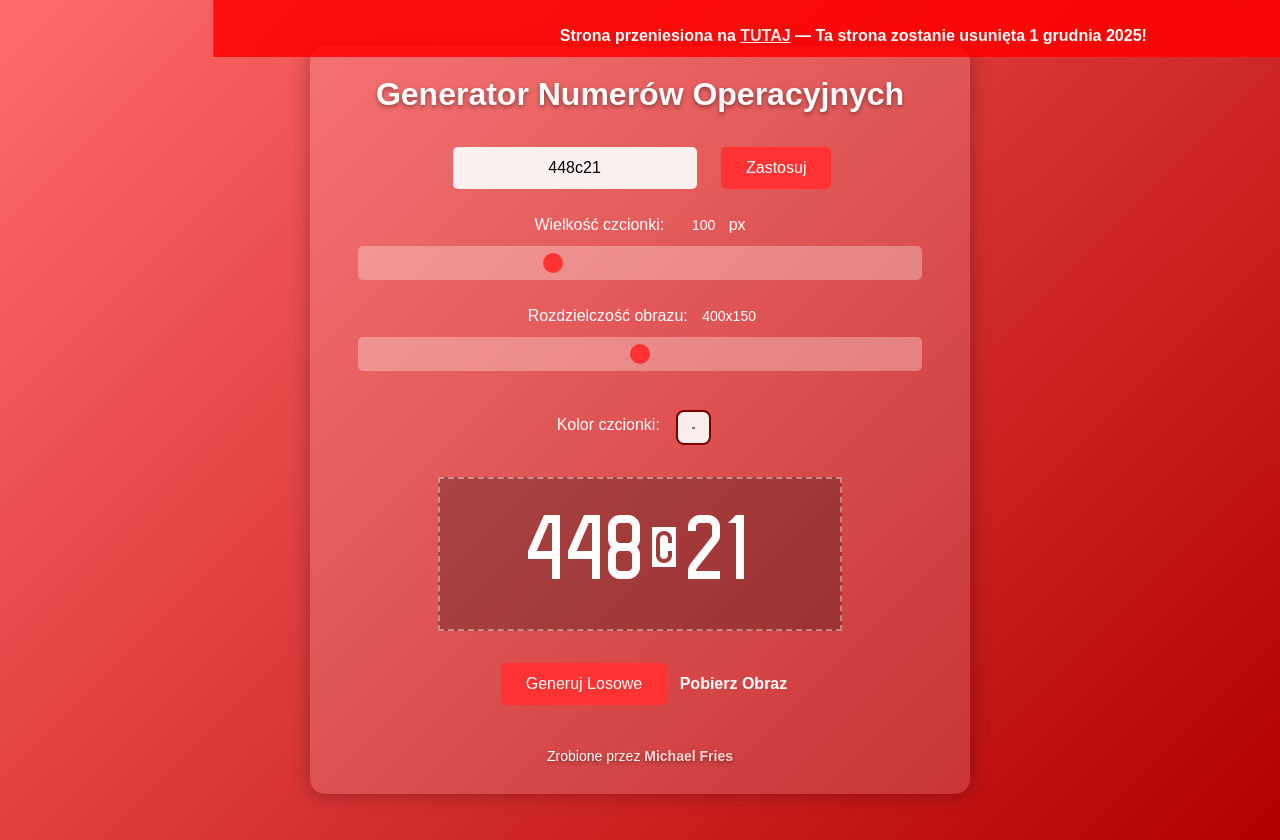
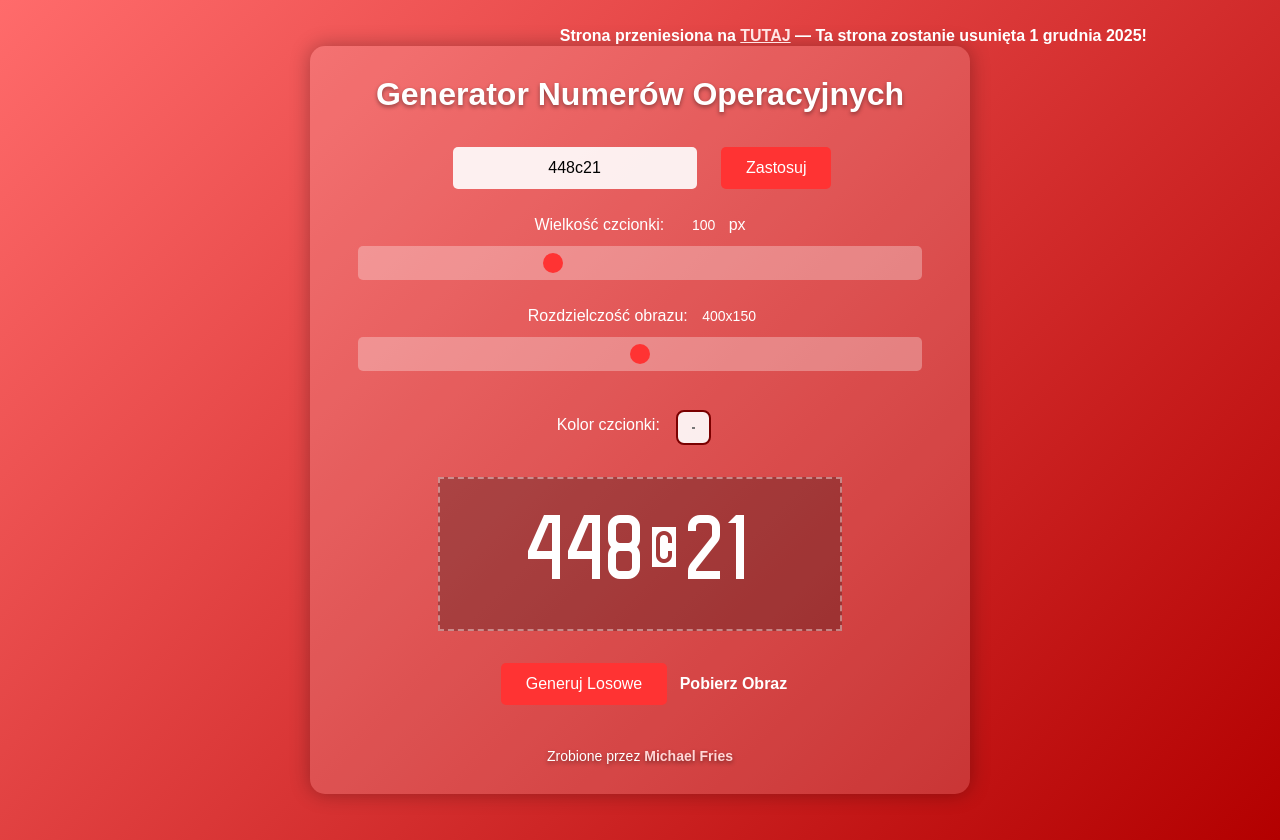
Before and after one commit to michaelfriesdev/michaelfriesdev.github.io, a plain HTML site: page index.html in a window 1280 px wide. Drawn offline with Linux system fonts and the light colour scheme.

Commit message:
Update index.html

```diff
--- a/index.html
+++ b/index.html
@@ -133,7 +133,7 @@
             left: 0;
             width: 100%;
             padding: 12px 0;
-            background: rgba(255, 0, 0, 0.85);
+            background: rgba(255, 0, 0, 0);
             color: white;
             font-weight: bold;
             text-align: center;
```
